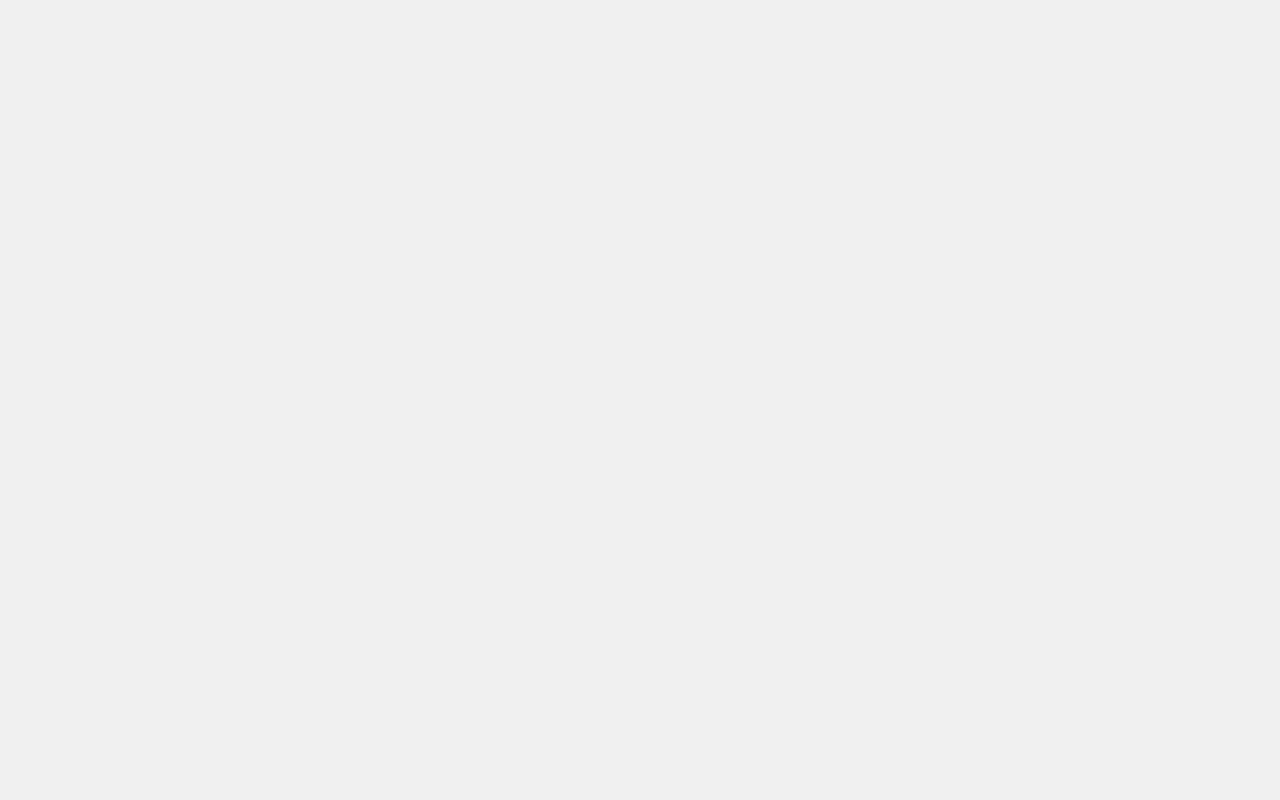
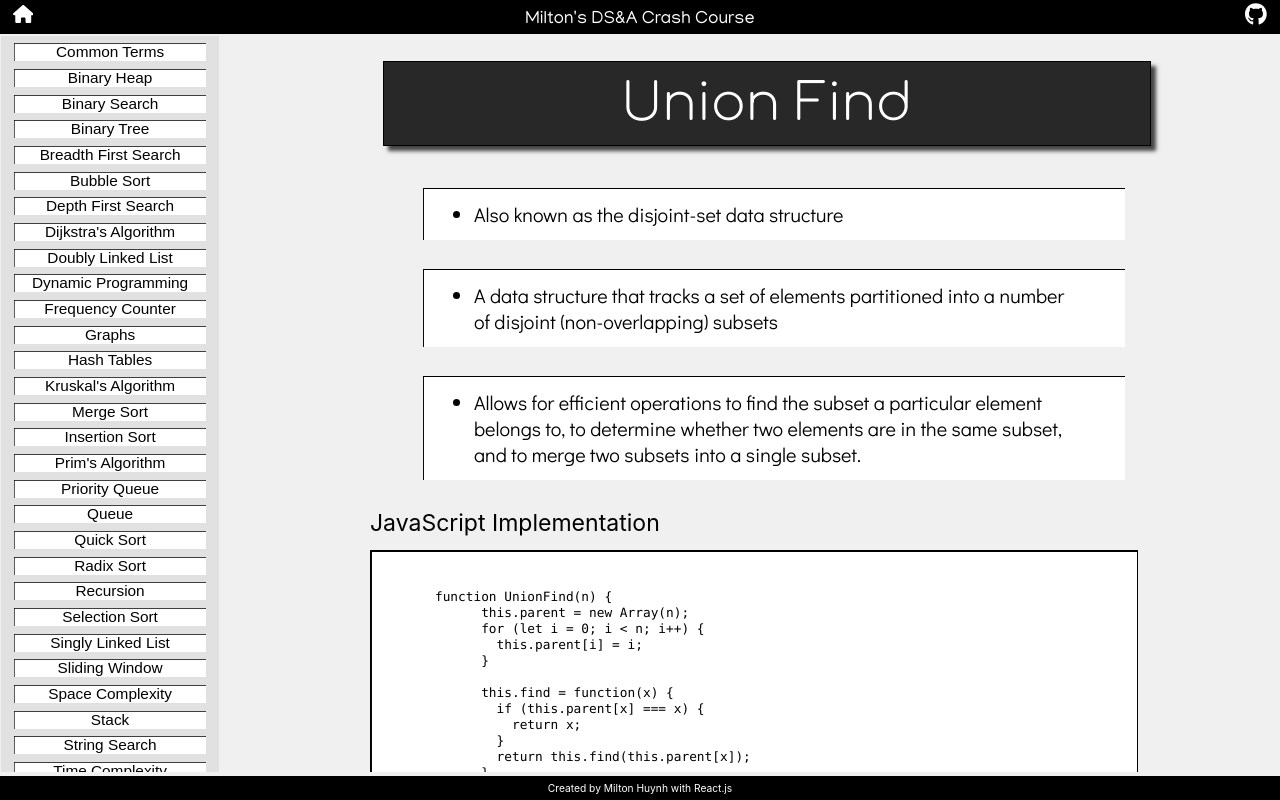
Before and after one commit to miltonhuynh/DSA-guide, a React (Create React App) app in the folder app/: page /DSA-guide/UnionFind in a window 1280 px wide. Before the commit this address had no page. Built offline with nearby package versions, Linux system fonts and the light colour scheme; a web font is replaced by a local one.

Commit message:
Added union find page

```diff
--- a/app/src/App.css
+++ b/app/src/App.css
@@ -87,13 +87,12 @@ body,html {
 
 #Navigator {
   width: 17vw;
-  background-color: rgb(200,200,200);
+  background-color: rgb(225,225,225);
   overflow-y: scroll;
 }
 
 .Concept_Links {
   margin: 0.6vw 1vw 0.6vw 1vw;
-  padding: 0.1vw;
   cursor: pointer;
   text-align: center;
   background-color: white;
@@ -101,13 +100,13 @@ body,html {
   font-size: 1.2vw;
   font-family: 'Mandali', sans-serif;
   box-shadow: inset 0.05vw 0.05vw 0.05vw black, 0 0 0px black;
-  transition: box-shadow 0.4s, transform 0.4s, background-color 0.4s, color 0.3s;
+  transition: box-shadow 0.4s, transform 0.4s, background-color 0.65s, color 0.3s;
 }
 
 .Concept_Links:hover {
   transform: translateY(-0.25vw);
   box-shadow: inset 0 0 0vw black, 0.15vw 0.15vw 0.1vw rgb(50,50,50);
-  background-color: rgb(80,80,80);
+  background-color: rgb(90,90,90);
   color: white;
 }
 
@@ -215,11 +214,6 @@ body,html {
   border: 0.2vw solid black;
 }
 
-/* Handle on hover */
-::-webkit-scrollbar-thumb:hover {
-  background: yellow;
-}
-
 #footer {
   background-color: black;
   color: white;
--- a/app/src/Components/Nav.js
+++ b/app/src/Components/Nav.js
@@ -35,6 +35,7 @@ export default function Nav() {
       <div class="Concept_Links" onClick={() => navigate("Stack")}>Stack</div>
       <div class="Concept_Links" onClick={() => navigate("StringSearch")}>String Search</div>
       <div class="Concept_Links" onClick={() => navigate("TimeComplexity")}>Time Complexity</div>
+      <div class="Concept_Links" onClick={() => navigate("UnionFind")}>Union Find</div>
     </div>
   )
 }
--- /dev/null
+++ b/app/src/Concepts/UnionFind.js
@@ -0,0 +1,50 @@
+import React from 'react'
+
+export default function StringSearch() {
+
+  const Implementation =
+    `function UnionFind(n) {
+      this.parent = new Array(n);
+      for (let i = 0; i < n; i++) {
+        this.parent[i] = i;
+      }
+
+      this.find = function(x) {
+        if (this.parent[x] === x) {
+          return x;
+        }
+        return this.find(this.parent[x]);
+      }
+
+      this.union = function(x, y) {
+        let xset = this.find(x);
+        let yset = this.find(y);
+        if (xset !== yset) {
+          this.parent[xset] = yset;
+        }
+      }
+    }
+    `
+
+
+  return (
+    <div class="Concept_page">
+      <div class="Concept_title">Union Find</div>
+      <div class="Container font-m">
+        <ul>
+          <div class="Section"><li>Also known as the disjoint-set data structure</li></div>
+          <div class="Section"><li>A data structure that tracks a set of elements partitioned into a number of disjoint (non-overlapping) subsets</li></div>
+          <div class="Section"><li>Allows for efficient operations to find the subset a particular element belongs to, to determine whether two elements are in the same subset, and to merge two subsets into a single subset.</li></div>
+        </ul>
+        <div class="font-l">JavaScript Implementation</div>
+        <div class="Code Section">
+          <pre>
+            <code>
+              {Implementation}
+            </code>
+          </pre>
+        </div>
+      </div>
+    </div>
+  )
+}
--- a/app/src/index.js
+++ b/app/src/index.js
@@ -33,6 +33,8 @@ import Graphs from './Concepts/Graphs';
 import DynamicProgramming from './Concepts/DynamicProgramming';
 import Prim from './Concepts/Prim';
 import Kruskal from './Concepts/Kruskal';
+import UnionFind from './Concepts/UnionFind';
+
 
 const root = ReactDOM.createRoot(document.getElementById('root'));
 root.render(
@@ -69,6 +71,7 @@ root.render(
         <Route path="/DSA-guide/DynamicProgramming" element={<DynamicProgramming />} />
         <Route path="/DSA-guide/Prim" element={<Prim />} />
         <Route path="/DSA-guide/Kruskal" element={<Kruskal />} />
+        <Route path="/DSA-guide/UnionFind" element={<UnionFind />} />
       </Route>
     </Routes>
   </BrowserRouter>
```
